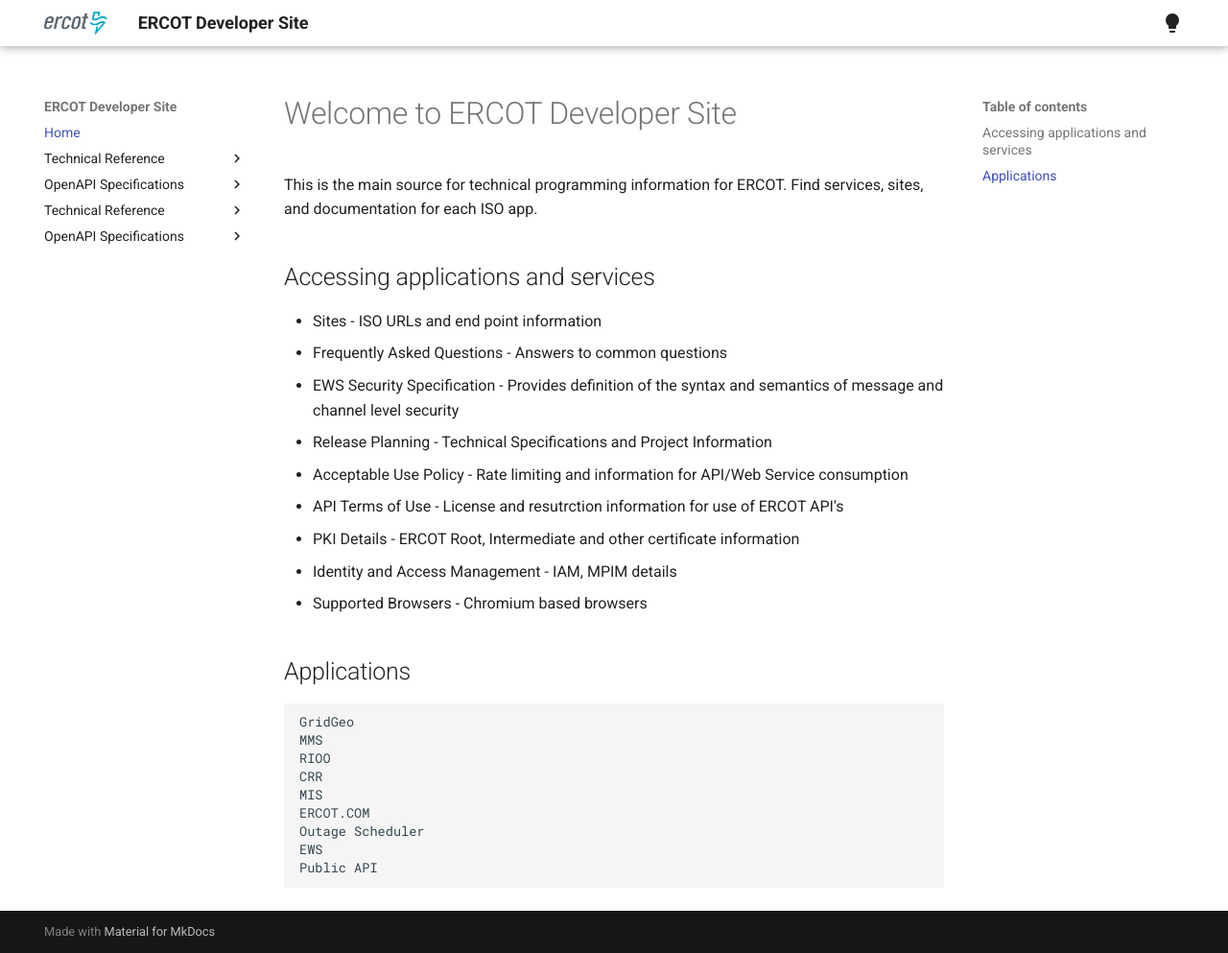
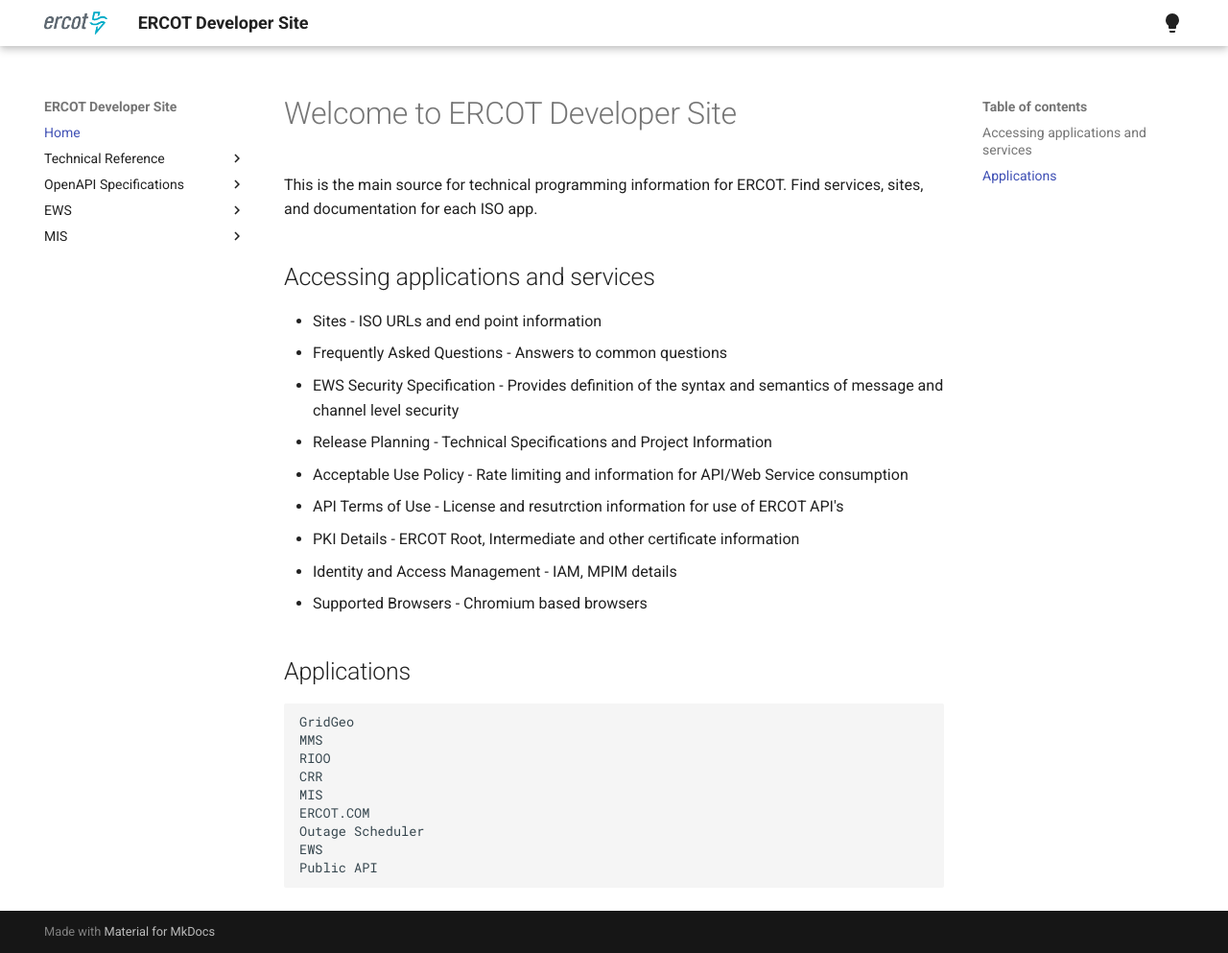
Before and after one commit to ercot/api-specs, an MkDocs documentation site: the page built from docs/index.md, in a window 1280 px wide and 993 px high. Shown: the whole window at 96% size. Built offline with MkDocs 1.6.1 and Material for MkDocs 9.7.7, drawn with Linux system fonts in a browser that asks for light colours.

Commit message:
Update mkdocs.yml

```diff
--- a/mkdocs.yml
+++ b/mkdocs.yml
@@ -25,7 +25,7 @@
     - techref/Guidelines.md
   - OpenAPI Specifications:
     - openapi/petstore.md
-  - Technical Reference:
+  - EWS:
     - techref/Guidelines.md
-  - OpenAPI Specifications:
+  - MIS:
     - openapi/petstore.md
```
